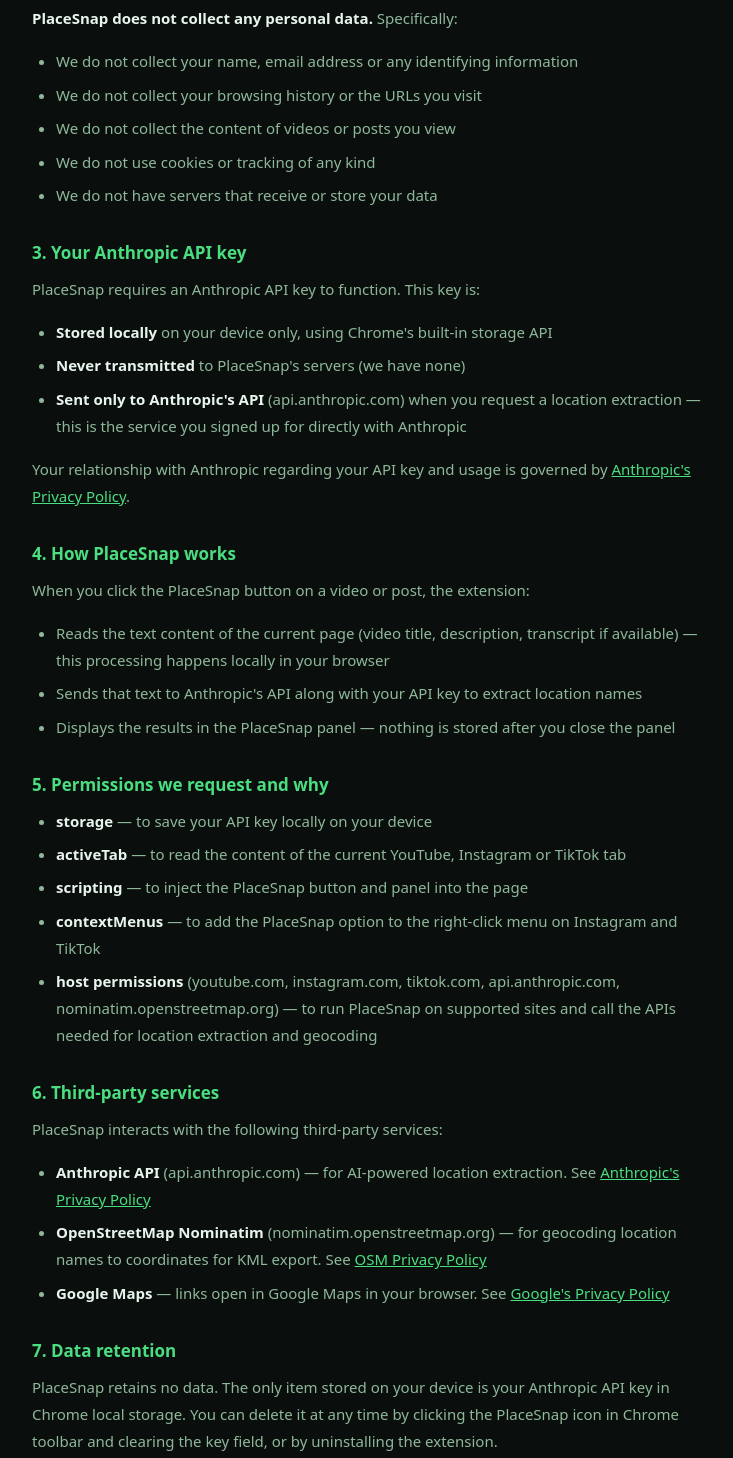
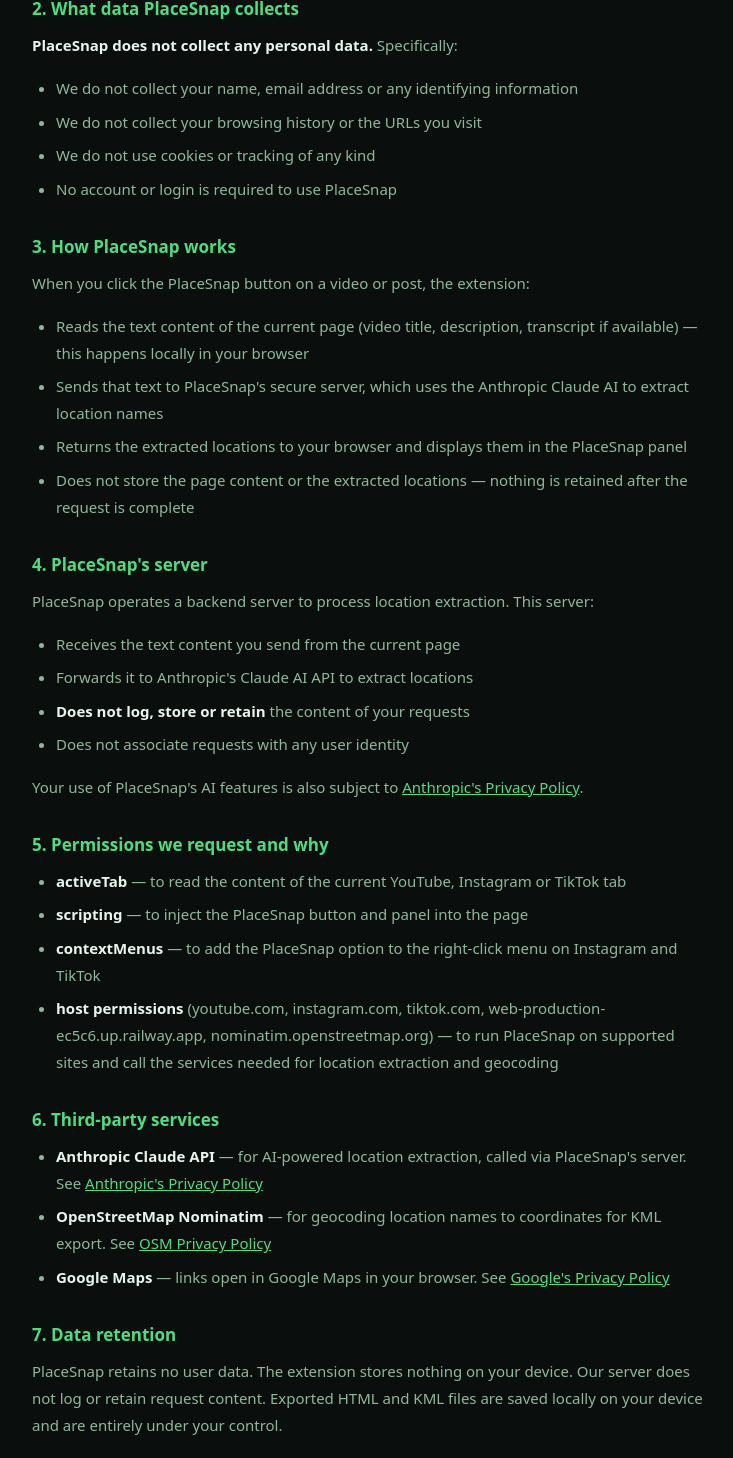
Before and after one commit to PlaceSnapApp/PlaceSnap, a plain HTML site: page privacy_policy.html in a window 1280 px wide. Shown: the part 485-1943 px from the top of the page, without its empty margins (272-1005 px from the left). Drawn offline with Linux system fonts and the light colour scheme.

Commit message:
Add files via upload

```diff
--- a/privacy_policy.html
+++ b/privacy_policy.html
@@ -32,10 +32,10 @@ footer{text-align:center;padding:2rem;font-size:12px;color:#4a6b52;border-top:1p
 
 <div class="wrap">
   <h1>Privacy Policy</h1>
-  <p class="date">Last updated: June 11, 2026</p>
+  <p class="date">Last updated: June 13, 2026</p>
 
   <div class="highlight">
-    <p><strong>Short version:</strong> PlaceSnap does not collect, store or share any personal data. Your API key stays on your device. We never see it.</p>
+    <p><strong>Short version:</strong> PlaceSnap does not collect, store or share any personal data. No account or API key is required. Location extraction is processed through PlaceSnap's own secure server and is not stored.</p>
   </div>
 
   <h2>1. Who we are</h2>
@@ -46,47 +46,46 @@ footer{text-align:center;padding:2rem;font-size:12px;color:#4a6b52;border-top:1p
   <ul>
     <li>We do not collect your name, email address or any identifying information</li>
     <li>We do not collect your browsing history or the URLs you visit</li>
-    <li>We do not collect the content of videos or posts you view</li>
     <li>We do not use cookies or tracking of any kind</li>
-    <li>We do not have servers that receive or store your data</li>
+    <li>No account or login is required to use PlaceSnap</li>
   </ul>
 
-  <h2>3. Your Anthropic API key</h2>
-  <p>PlaceSnap requires an Anthropic API key to function. This key is:</p>
-  <ul>
-    <li><strong>Stored locally</strong> on your device only, using Chrome's built-in storage API</li>
-    <li><strong>Never transmitted</strong> to PlaceSnap's servers (we have none)</li>
-    <li><strong>Sent only to Anthropic's API</strong> (api.anthropic.com) when you request a location extraction — this is the service you signed up for directly with Anthropic</li>
-  </ul>
-  <p>Your relationship with Anthropic regarding your API key and usage is governed by <a href="https://www.anthropic.com/privacy" target="_blank">Anthropic's Privacy Policy</a>.</p>
-
-  <h2>4. How PlaceSnap works</h2>
+  <h2>3. How PlaceSnap works</h2>
   <p>When you click the PlaceSnap button on a video or post, the extension:</p>
   <ul>
-    <li>Reads the text content of the current page (video title, description, transcript if available) — this processing happens locally in your browser</li>
-    <li>Sends that text to Anthropic's API along with your API key to extract location names</li>
-    <li>Displays the results in the PlaceSnap panel — nothing is stored after you close the panel</li>
+    <li>Reads the text content of the current page (video title, description, transcript if available) — this happens locally in your browser</li>
+    <li>Sends that text to PlaceSnap's secure server, which uses the Anthropic Claude AI to extract location names</li>
+    <li>Returns the extracted locations to your browser and displays them in the PlaceSnap panel</li>
+    <li>Does not store the page content or the extracted locations — nothing is retained after the request is complete</li>
   </ul>
+
+  <h2>4. PlaceSnap's server</h2>
+  <p>PlaceSnap operates a backend server to process location extraction. This server:</p>
+  <ul>
+    <li>Receives the text content you send from the current page</li>
+    <li>Forwards it to Anthropic's Claude AI API to extract locations</li>
+    <li><strong>Does not log, store or retain</strong> the content of your requests</li>
+    <li>Does not associate requests with any user identity</li>
+  </ul>
+  <p>Your use of PlaceSnap's AI features is also subject to <a href="https://www.anthropic.com/privacy" target="_blank">Anthropic's Privacy Policy</a>.</p>
 
   <h2>5. Permissions we request and why</h2>
   <ul>
-    <li><strong>storage</strong> — to save your API key locally on your device</li>
     <li><strong>activeTab</strong> — to read the content of the current YouTube, Instagram or TikTok tab</li>
     <li><strong>scripting</strong> — to inject the PlaceSnap button and panel into the page</li>
     <li><strong>contextMenus</strong> — to add the PlaceSnap option to the right-click menu on Instagram and TikTok</li>
-    <li><strong>host permissions</strong> (youtube.com, instagram.com, tiktok.com, api.anthropic.com, nominatim.openstreetmap.org) — to run PlaceSnap on supported sites and call the APIs needed for location extraction and geocoding</li>
+    <li><strong>host permissions</strong> (youtube.com, instagram.com, tiktok.com, web-production-ec5c6.up.railway.app, nominatim.openstreetmap.org) — to run PlaceSnap on supported sites and call the services needed for location extraction and geocoding</li>
   </ul>
 
   <h2>6. Third-party services</h2>
-  <p>PlaceSnap interacts with the following third-party services:</p>
   <ul>
-    <li><strong>Anthropic API</strong> (api.anthropic.com) — for AI-powered location extraction. See <a href="https://www.anthropic.com/privacy" target="_blank">Anthropic's Privacy Policy</a></li>
-    <li><strong>OpenStreetMap Nominatim</strong> (nominatim.openstreetmap.org) — for geocoding location names to coordinates for KML export. See <a href="https://osmfoundation.org/wiki/Privacy_Policy" target="_blank">OSM Privacy Policy</a></li>
+    <li><strong>Anthropic Claude API</strong> — for AI-powered location extraction, called via PlaceSnap's server. See <a href="https://www.anthropic.com/privacy" target="_blank">Anthropic's Privacy Policy</a></li>
+    <li><strong>OpenStreetMap Nominatim</strong> — for geocoding location names to coordinates for KML export. See <a href="https://osmfoundation.org/wiki/Privacy_Policy" target="_blank">OSM Privacy Policy</a></li>
     <li><strong>Google Maps</strong> — links open in Google Maps in your browser. See <a href="https://policies.google.com/privacy" target="_blank">Google's Privacy Policy</a></li>
   </ul>
 
   <h2>7. Data retention</h2>
-  <p>PlaceSnap retains no data. The only item stored on your device is your Anthropic API key in Chrome local storage. You can delete it at any time by clicking the PlaceSnap icon in Chrome toolbar and clearing the key field, or by uninstalling the extension.</p>
+  <p>PlaceSnap retains no user data. The extension stores nothing on your device. Our server does not log or retain request content. Exported HTML and KML files are saved locally on your device and are entirely under your control.</p>
 
   <h2>8. Children's privacy</h2>
   <p>PlaceSnap is not directed at children under 13 and does not knowingly collect any information from children.</p>
```
